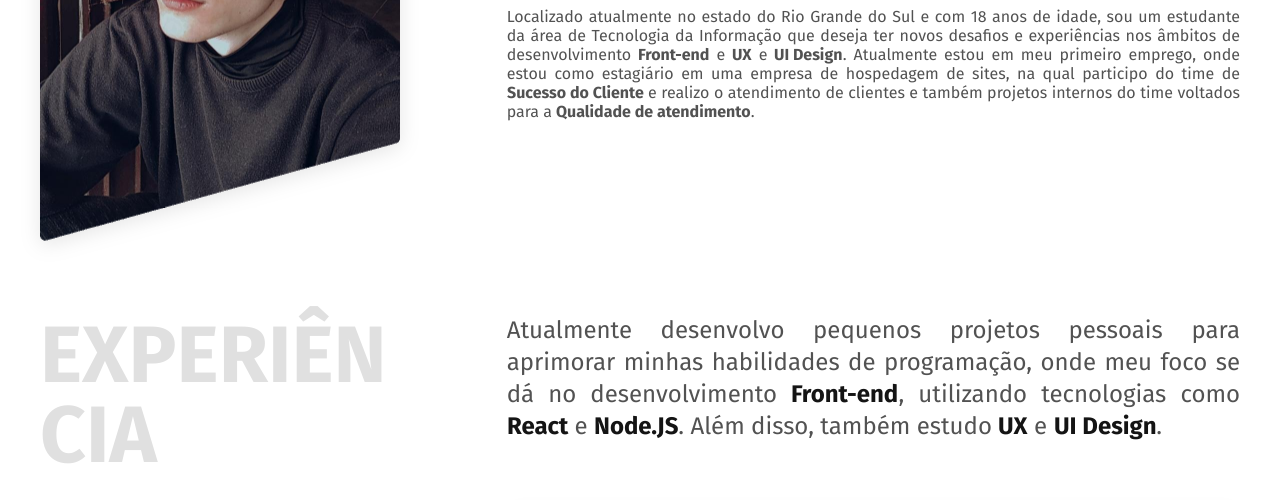
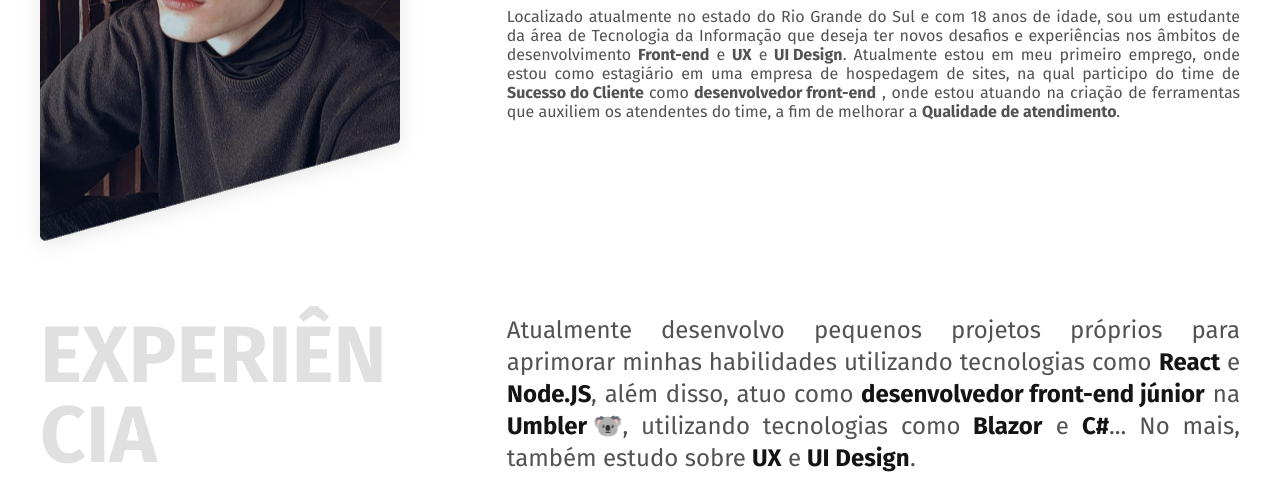
Before and after one commit to H3rmel/portfolio, a plain HTML site: page index.html in a window 1280 px wide. Shown: the part 425-925 px from the top of the page. Drawn offline with nearby package versions, Linux system fonts and the light colour scheme; a web font is replaced by a local one.

Commit message:
some updates

```diff
--- a/css/modules/animations.css
+++ b/css/modules/animations.css
@@ -87,3 +87,15 @@
 .origamid-tag:before {
   background: #9b30f9;
 }
+
+.blazor-tag:before {
+  background: #5C2D91;
+}
+
+.umbler-tag:before {
+  background: #557cf2;
+}
+
+.csharp-tag:before {
+  background: #953DAC;
+}
--- a/css/modules/global.css
+++ b/css/modules/global.css
@@ -153,6 +153,9 @@ img {
 .habilities--list li.hability--blazor:hover {
   background: #5C2D91;
 }
+.habilities--list li.hability--csharp:hover {
+  background: #953DAC;
+}
 
 /* <a> tag global style */
 
--- a/index.html
+++ b/index.html
@@ -11,7 +11,7 @@
       name="keywords"
       content="Isaac, Hermel, IsaacHermel, Desenvolvedor, Front-end, UX, UI, Design"
     />
-    <title>Hermel // Front End Developer</title>
+    <title>Isaac Hermel // Front End Developer</title>
     <!-- CSS -->
     <link rel="stylesheet" href="./css/style.min.css" />
     <!-- Icon -->
@@ -89,8 +89,12 @@
           <strong class="hvr-sweep-to-right tag cs-tag"
             >Sucesso do Cliente</strong
           >
-          e realizo o atendimento de clientes e também projetos internos do time
-          voltados para a
+          como
+          <strong class="hvr-sweep-to-right tag"
+            >desenvolvedor front-end</strong
+          >
+          , onde estou atuando na criação de ferramentas que auxiliem os
+          atendentes do time, a fim de melhorar a
           <strong class="hvr-sweep-to-right tag quality-tag"
             >Qualidade de atendimento</strong
           >.
@@ -106,13 +110,20 @@
       <h2 class="subtitle">Experiência</h2>
       <div>
         <p class="first--text experiencia--text">
-          Atualmente desenvolvo pequenos projetos pessoais para aprimorar minhas
-          habilidades de programação, onde meu foco se dá no desenvolvimento
-          <strong class="hvr-sweep-to-right tag">Front-end</strong>, utilizando
-          tecnologias como
+          Atualmente desenvolvo pequenos projetos próprios para aprimorar minhas
+          habilidades utilizando tecnologias como
           <strong class="hvr-sweep-to-right tag react-tag">React</strong> e
-          <strong class="hvr-sweep-to-right tag node-tag">Node.JS</strong>. Além
-          disso, também estudo
+          <strong class="hvr-sweep-to-right tag node-tag">Node.JS</strong>, além
+          disso, atuo como
+          <strong class="hvr-sweep-to-right tag"
+            >desenvolvedor front-end júnior</strong
+          >
+          na
+          <strong class="hvr-sweep-to-right tag umbler-tag">Umbler 🐨</strong>,
+          utilizando tecnologias como
+          <strong class="hvr-sweep-to-right tag blazor-tag">Blazor</strong> e
+          <strong class="hvr-sweep-to-right tag csharp-tag">C#</strong>... No
+          mais, também estudo sobre
           <strong class="hvr-sweep-to-right tag">UX</strong> e
           <strong class="hvr-sweep-to-right tag">UI Design</strong>.
         </p>
@@ -133,6 +144,7 @@
             <li class="hability--css">CSS3</li>
             <li class="hability--js">JavaScript</li>
             <li class="hability--blazor">Blazor</li>
+            <li class="hability--csharp">C#</li>
             <li class="hability--cs">Customer Success</li>
           </ul>
         </div>
@@ -447,8 +459,8 @@
     <footer class="footer" id="contato" aria-label="Contato">
       <div class="container">
         <p class="footer--text">
-          Estou disponível para novos projetos de desenvolvimento no momento.
-          Entre em contato para conversarmos! 😁
+          Atualmente não estou disponível para novos projetos, mas caso deseje
+          conversar e afins, só entrar em contato! 😁
         </p>
         <ul class="footer--contact">
           <li>
```
Also changed, not shown: css/style.min.css.
